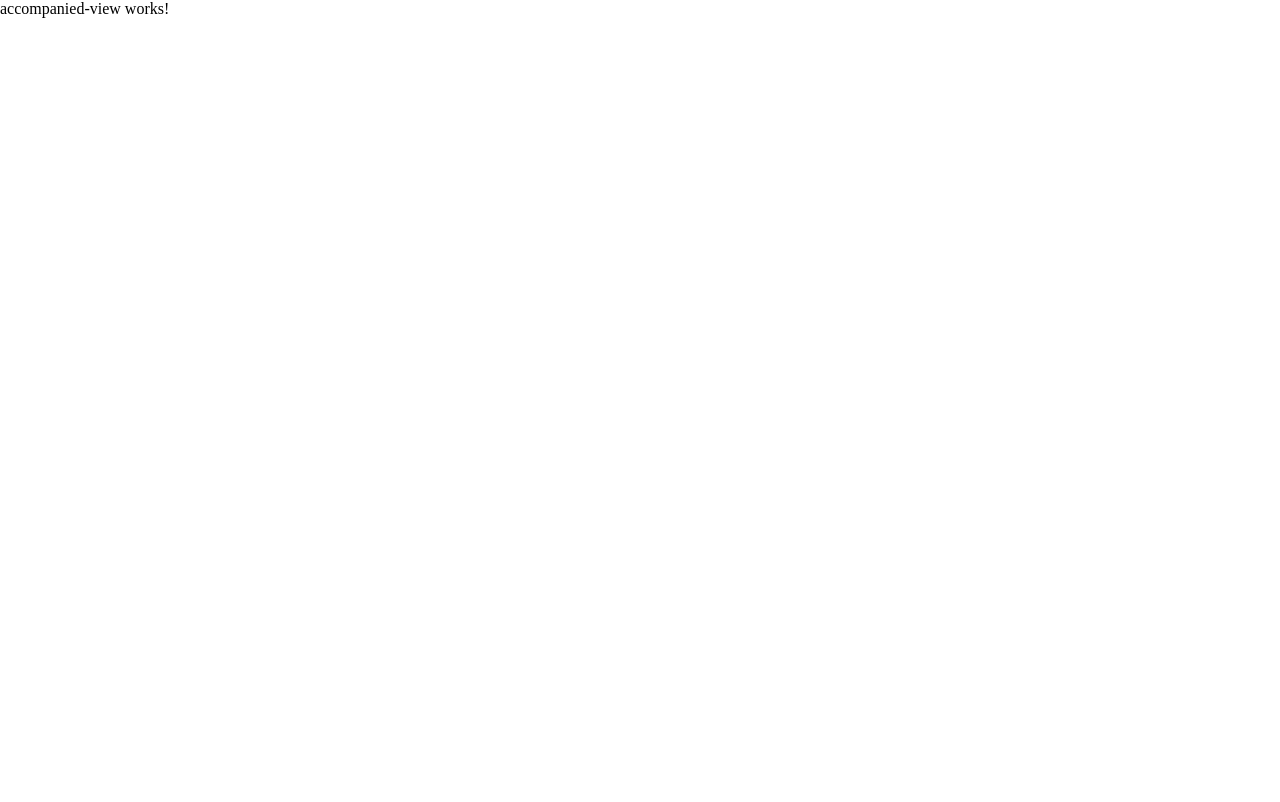
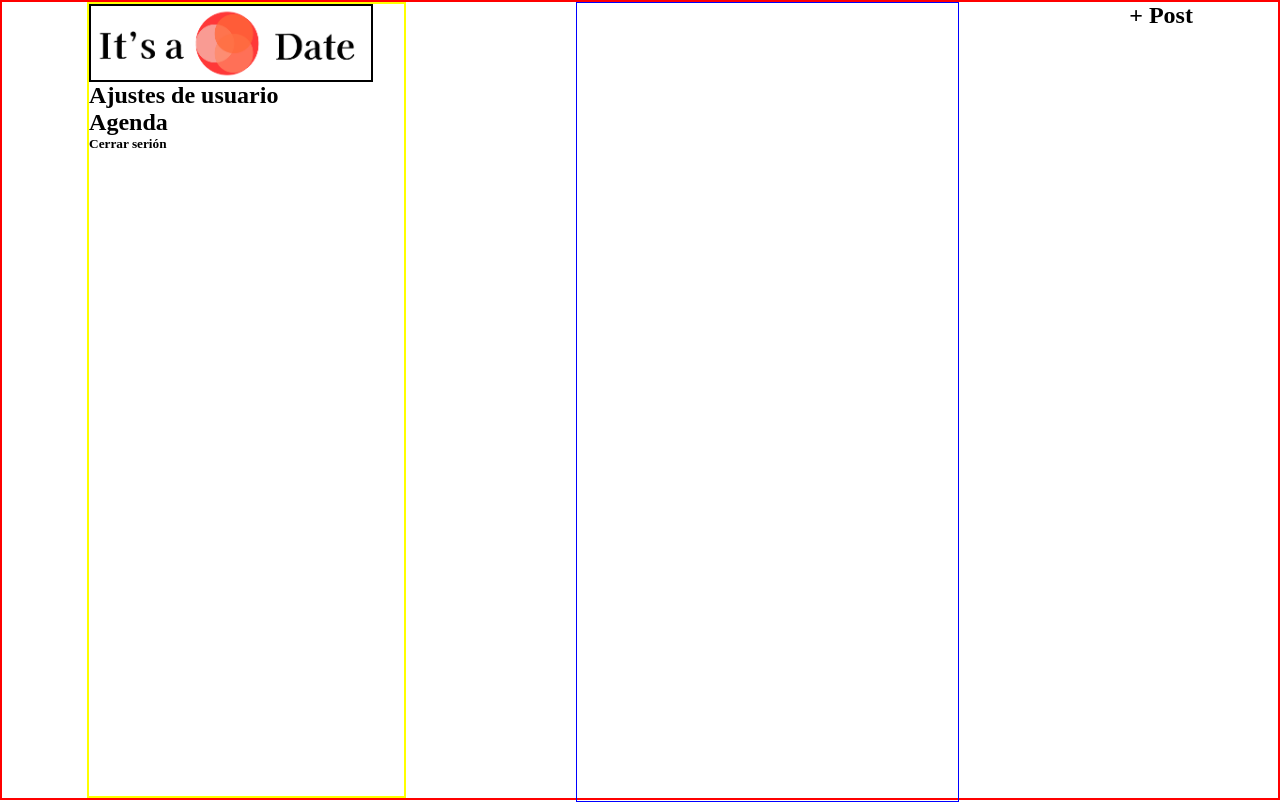
Before and after one commit to AlejandroZBarajas/datingApp, an Angular app: page /accompanied in a window 1280 px wide. Built offline with nearby package versions, Linux system fonts and the light colour scheme.

Commit message:
iniciando: pagina accompanied

```diff
--- a/src/app/pages/accompanied-view/accompanied-view.component.css
+++ b/src/app/pages/accompanied-view/accompanied-view.component.css
@@ -0,0 +1,32 @@
+#body{
+    border:solid,2px, red;
+    width: 100vw;
+    height: 100vh;
+    display: flex;
+    justify-content: space-around;
+}
+
+.main{
+
+
+}
+
+#logo{
+    border:solid,2px, ;
+    width: 90%;
+    display: flex;
+
+}
+#logo img{
+    max-width: 100%;
+}
+#panel{
+    border: 2px, solid, yellow;
+    width: 25%;
+
+}
+#posts{
+    width: 30%;
+    height: 100vh;
+    border: solid,1px,blue
+}
--- a/src/app/pages/accompanied-view/accompanied-view.component.html
+++ b/src/app/pages/accompanied-view/accompanied-view.component.html
@@ -1 +1,35 @@
-<p>accompanied-view works!</p>
+<div id="body">
+    <div class="main" id="panel">
+        <div id="logo">
+            <img src="logo.jpg" alt="It's a date logo">
+        </div>
+        <div id="side">
+
+            <div class="sideOPT">
+                <h2>Ajustes de usuario</h2>
+            </div>
+
+            <div class="sideOPT">
+                <h2>Agenda</h2>
+
+            </div>
+        </div>
+
+        <div id="logoff"><h5>Cerrar serión</h5></div>
+    </div>
+
+
+    <div class="main" id="posts">
+
+    </div>
+
+
+
+    <div class="main">
+        <div><h2>+ Post</h2></div>
+    </div>
+
+
+
+
+</div>
--- a/src/index.html
+++ b/src/index.html
@@ -2,10 +2,10 @@
 <html lang="en">
 <head>
   <meta charset="utf-8">
-  <title>DatingApp</title>
+  <title>It's a Date</title>
   <base href="/">
   <meta name="viewport" content="width=device-width, initial-scale=1">
-  <link rel="icon" type="image/x-icon" href="favicon.ico">
+  <link rel="icon" type="image/x-icon" href="minilogo.png">
 </head>
 <body>
   <app-root></app-root>
```
Also changed, not shown: public/logo.jpg (added), public/minilogo.png (added).
